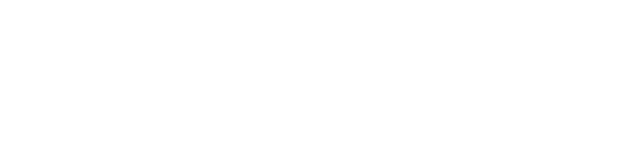
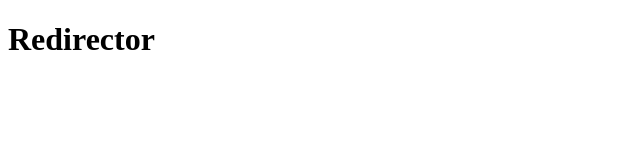
Before and after one commit to voxpopagency/voxpopagency.github.io, a plain HTML site: page redirector.html in a window 1280 px wide. Shown: the whole page, without its empty margins (0-640 px from the left). Drawn offline with Linux system fonts and the light colour scheme.

Commit message:
nothing special

```diff
--- a/redirector.html
+++ b/redirector.html
@@ -4,6 +4,9 @@
   <title>redirect</title>
 </head>
 <body>
+<h1>Redirector</h1>
+
+
 <script>
 var queryString = window.location.search;
 console.log(queryString); // ?product=shirt&color=blue&newuser&size=m
```
